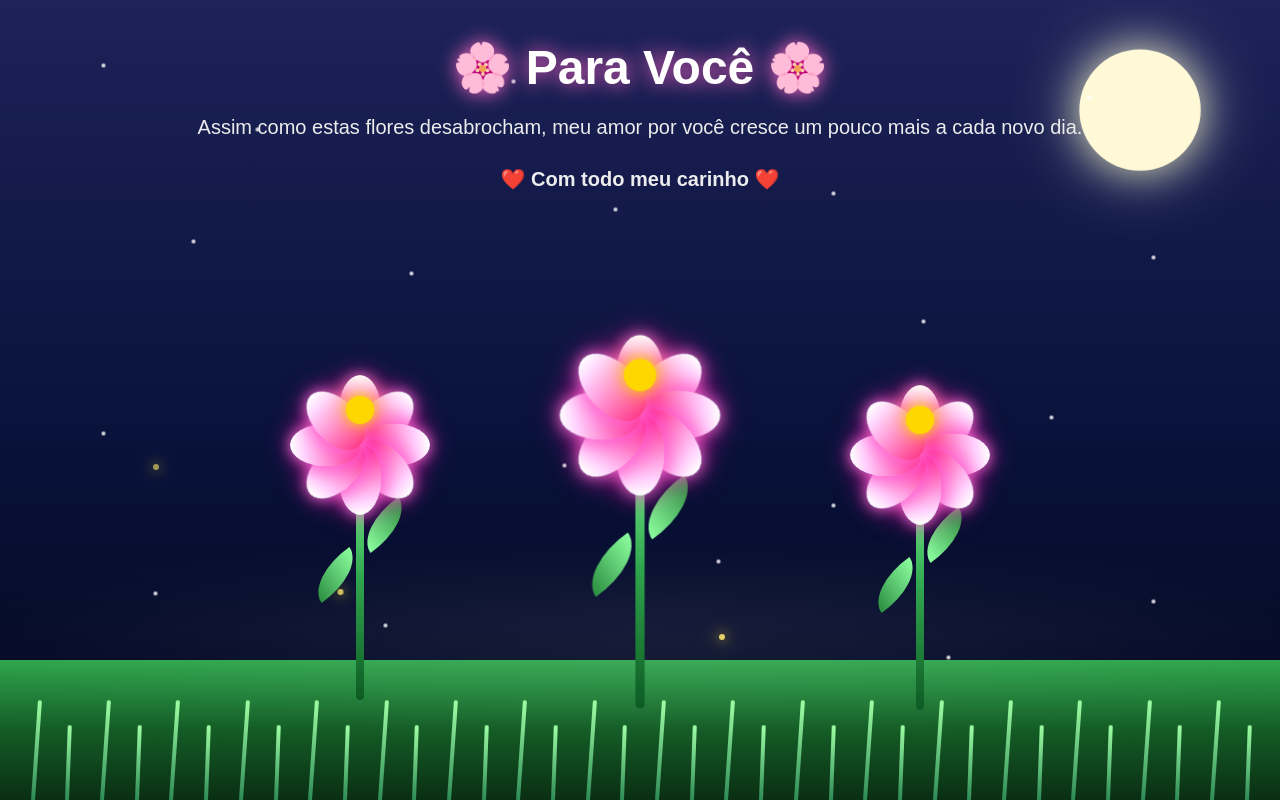
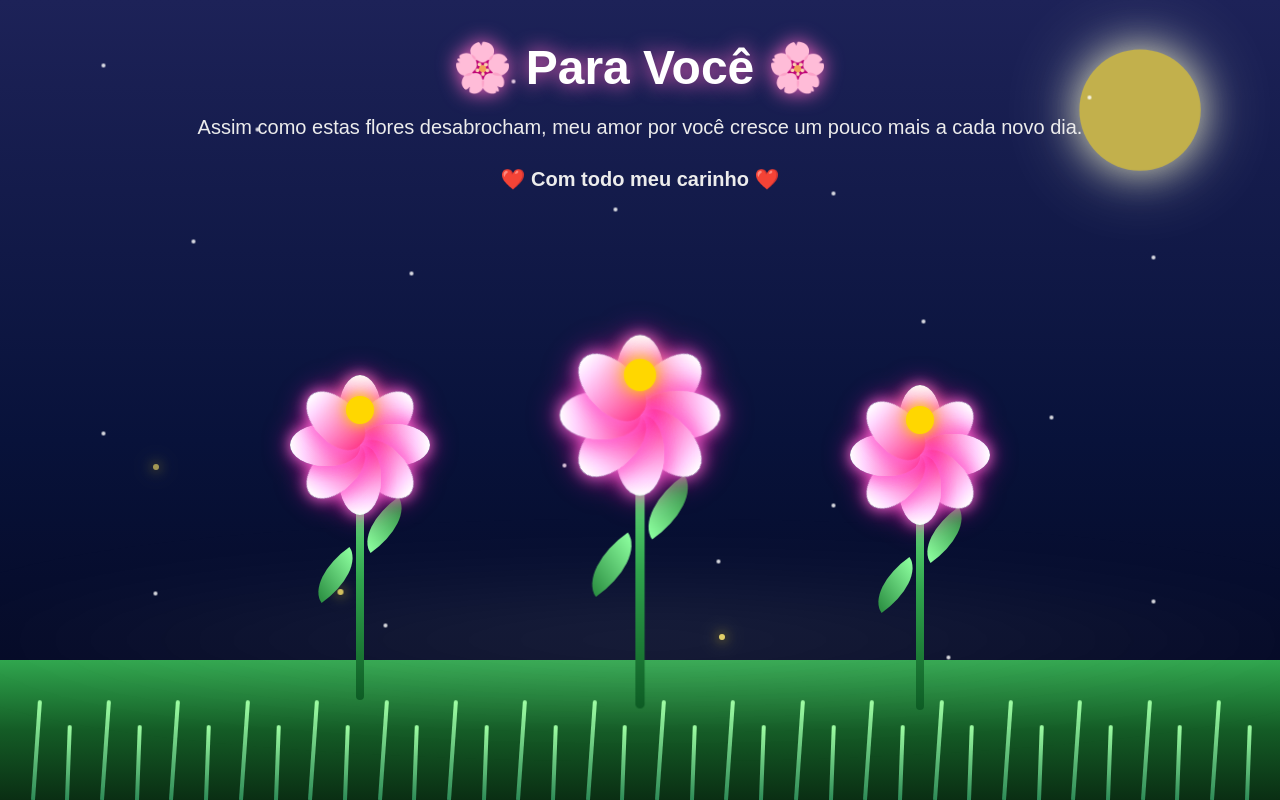
Before and after one commit to tatianakelly0909-star/flowerr-html, a plain HTML site: page index.html in a window 1280 px wide. Drawn offline with Linux system fonts and the light colour scheme.

Commit message:
alteração cor da lua

```diff
--- a/style.css
+++ b/style.css
@@ -65,7 +65,7 @@ body{
 
     border-radius:50%;
 
-    background:#fff9d8;
+    background:#c2b04c;
 
     box-shadow:
         0 0 40px rgba(255,255,200,.8),
```
